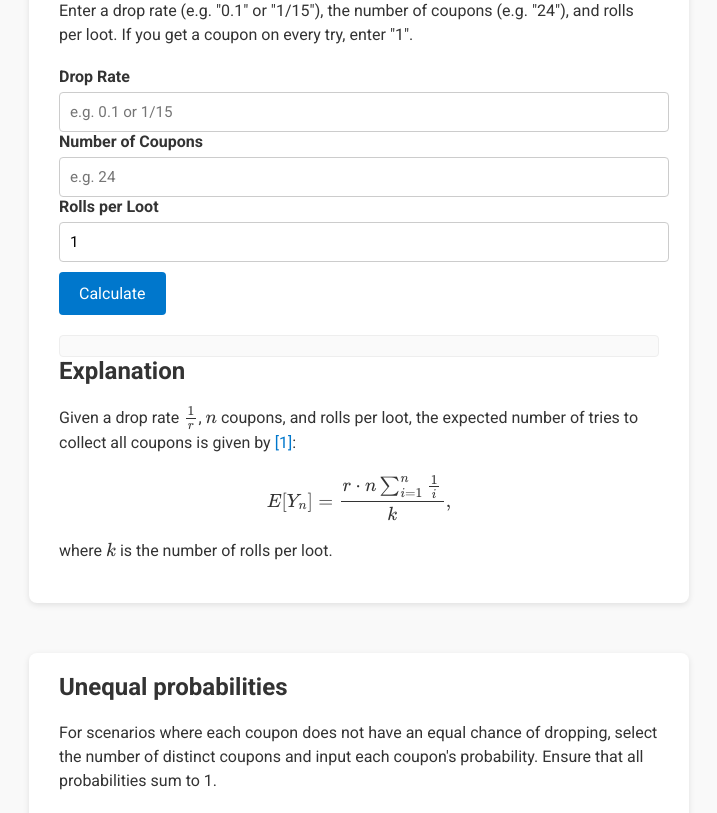
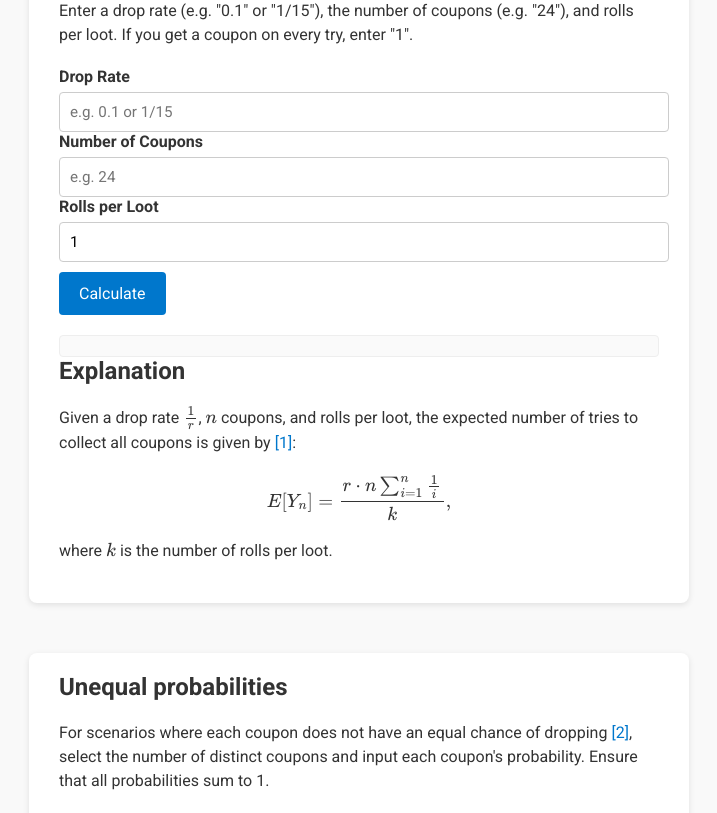
Before and after one commit to fabianwesterbeek/couponcollector, a plain HTML site: page index.html in a window 1280 px wide. Shown: the part 130-943 px from the top of the page, without its empty margins (281-998 px from the left). Drawn offline with nearby package versions, Linux system fonts and the light colour scheme.

Commit message:
citation unequal probs

```diff
--- a/index.html
+++ b/index.html
@@ -48,7 +48,7 @@
   <!-- Section for unequal probabilities -->
   <div id="unequalContent">
     <h2>Unequal probabilities</h2>
-    <p>For scenarios where each coupon does not have an equal chance of dropping, select the number of
+    <p>For scenarios where each coupon does not have an equal chance of dropping <a class="citation" href="https://mat.uab.cat/matmat_antiga/PDFv2014/v2014n02.pdf" target="_blank">[<span>2</span>]</a>, select the number of
       distinct coupons and input each coupon's probability. Ensure that all probabilities sum to 1.</p>
     <label for="numProbabilities">Number of coupons (N):</label>
     <input type="number" id="numProbabilities" min="1" max="15" placeholder="e.g. 4" />
```
